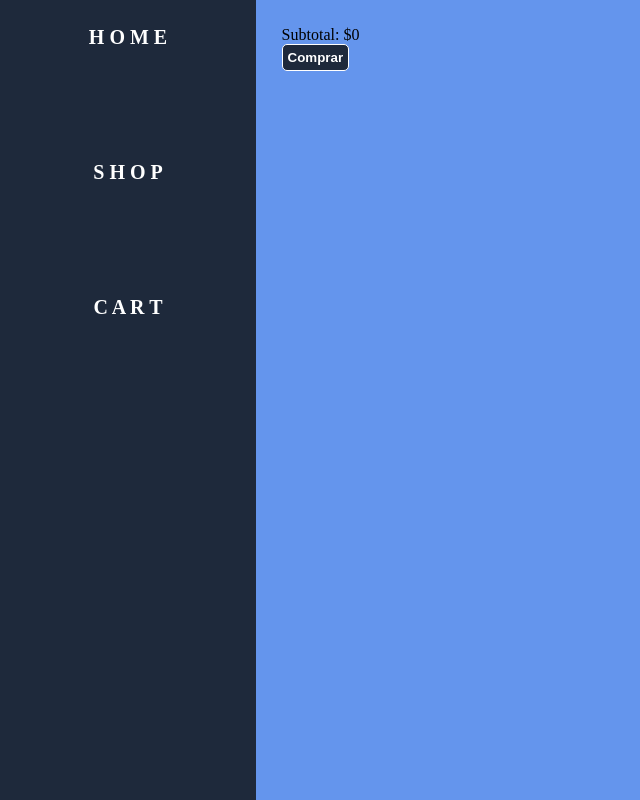
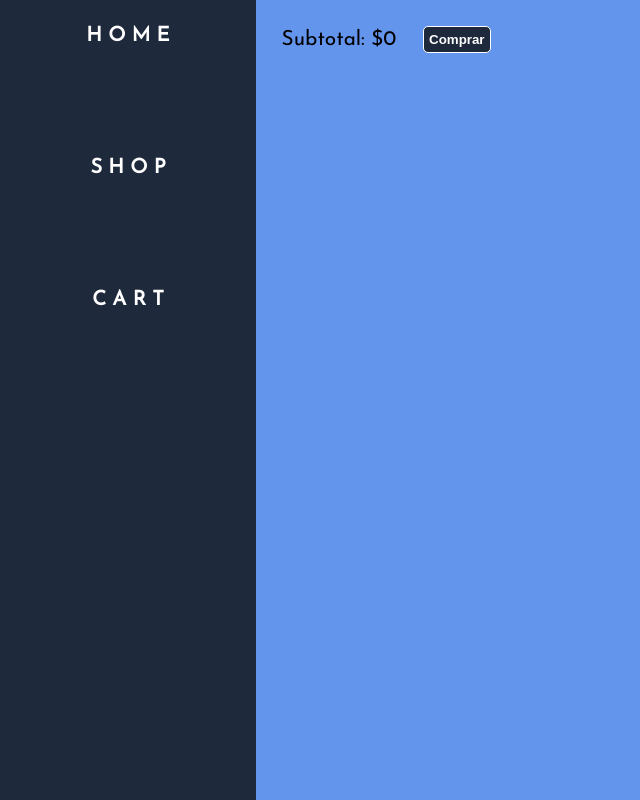
Before and after one commit to AgustinItuarte/Shopping-Cart, a React (Vite) app in the folder shopping-cart/: page /cart in a window 1280 px wide. Shown: the whole page, without its empty margins (0-640 px from the left). Built offline with nearby package versions, Linux system fonts and the light colour scheme.

Commit message:
Added new font

```diff
--- a/shopping-cart/src/components/Cart/Cart.jsx
+++ b/shopping-cart/src/components/Cart/Cart.jsx
@@ -74,8 +74,10 @@ function Cart() { // Handles functionality of the cart page.
 
         return (
             <div className="cart-container">
-                <div className="subtotal"><p>Subtotal: ${totalPrice}</p></div>
-                <button onClick={() => {alert('Se ha realizado el pedido')}}>Comprar</button>
+                <div className="buy-section">
+                    <p>Subtotal: ${totalPrice}</p>
+                    <button onClick={() => {alert('Se ha realizado el pedido')}}>Comprar</button>
+                </div>
                 <ul className="cart-items">
                     {buyedItems.map(item => {
                         return(
--- a/shopping-cart/src/style.css
+++ b/shopping-cart/src/style.css
@@ -1,5 +1,11 @@
+@font-face {
+    font-family: Josefin Sans;
+    src: url('./Fonts/JosefinSans-Regular.ttf');
+}
+
 html, body {
     max-width: 100%;
+    font-family: 'Josefin Sans';
 }
 
 * {
@@ -68,6 +74,7 @@ p {
     align-items: center;
     text-align: center;
     background-color: white;
+    font-size: 1.2rem;
     gap: 5px;
     border: 3px solid black;
     margin: 5px;
@@ -80,6 +87,7 @@ p {
     flex-direction: row;
     align-items: center;
     background-color: white;
+    font-size: 1.2rem;
     gap: 10px;
     border: 3px solid black;
     box-shadow: 5px 0 5px -5px #333;
@@ -150,3 +158,10 @@ button:hover {
 button:active {
     border: 1px solid #1e293b;
 }
+
+.buy-section {
+    display: flex;
+    align-items: center;
+    font-size: 1.3rem;
+    gap: 3%;
+}
```
Also changed, not shown: shopping-cart/src/Fonts/JosefinSans-Regular.ttf (added).
